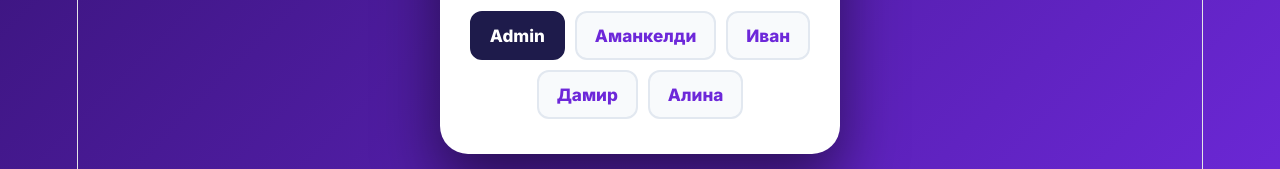
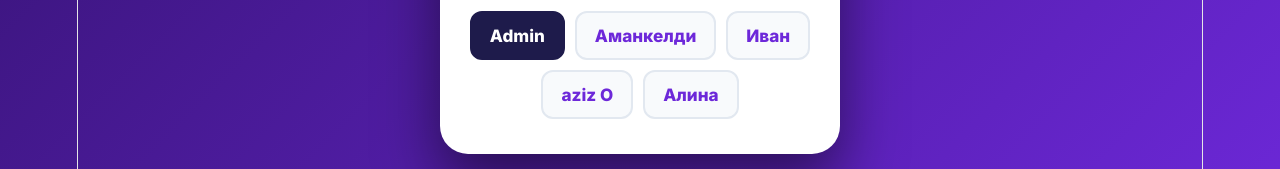
Before and after one commit to sanjarjanibekov20071113-debug/aziz, a React (Vite) app: page / in a window 1280 px wide. Shown: the part 550-719 px from the top of the page. Built offline with nearby package versions, Linux system fonts and the light colour scheme.

Commit message:
Update student3 name to 'aziz O.'

```diff
--- a/src/App.jsx
+++ b/src/App.jsx
@@ -7,7 +7,7 @@ const usersDb = {
   admin: { id: "101", email: 'admin@gmail.com', pass: 'admin123', name: 'Wade Warren', role: 'System Administrator', avatar: '😎' },
   student1: { id: "303", email: 'student@gmail.com', pass: 'stud2026', name: 'Аманкелди Т.', role: 'Student', avatar: '🎓' },
   student2: { id: "404", email: 'ivan@gmail.com', pass: 'ivan2026', name: 'Иван Иванов', role: 'Student', avatar: '🧑‍🎓' },
-  student3: { id: "505", email: 'damir@gmail.com', pass: 'damir2026', name: 'Дамир С.', role: 'Student', avatar: '👨‍🎓' },
+  student3: { id: "505", email: 'damir@gmail.com', pass: 'damir2026', name: 'aziz O.', role: 'Student', avatar: '👨‍🎓' },
   student4: { id: "606", email: 'alina@gmail.com', pass: 'alina2026', name: 'Алина М.', role: 'Student', avatar: '👩‍🎓' }
 };
 
@@ -89,7 +89,7 @@ function App() {
               <button className="chip-admin" onClick={() => { setEmail('admin@gmail.com'); setPassword('admin123'); }}>Admin</button>
               <button onClick={() => { setEmail('student@gmail.com'); setPassword('stud2026'); }}>Аманкелди</button>
               <button onClick={() => { setEmail('ivan@gmail.com'); setPassword('ivan2026'); }}>Иван</button>
-              <button onClick={() => { setEmail('damir@gmail.com'); setPassword('damir2026'); }}>Дамир</button>
+              <button onClick={() => { setEmail('damir@gmail.com'); setPassword('damir2026'); }}>aziz O</button>
               <button onClick={() => { setEmail('alina@gmail.com'); setPassword('alina2026'); }}>Алина</button>
             </div>
           </div>
```
